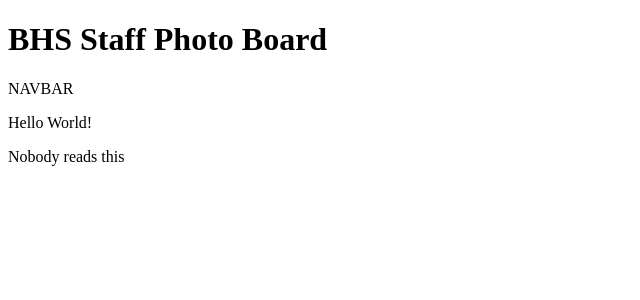
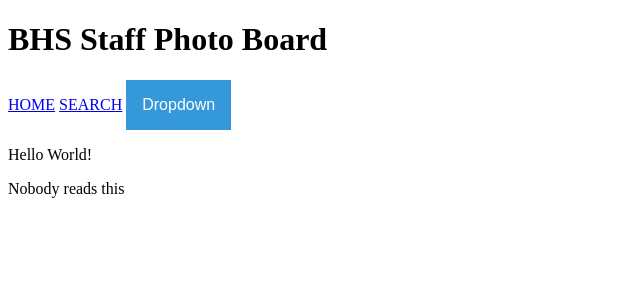
Before and after one commit to IsaacYao20036/DT_photoboard, a Flask app: page / in a window 1280 px wide. Shown: the top 300 px of the page, without its empty margins (0-640 px from the left). Run offline with Flask 3, Linux system fonts and the light colour scheme.

Commit message:
working on nav bar

```diff
--- a/app/static/css/style.css
+++ b/app/static/css/style.css
@@ -0,0 +1,44 @@
+/* Dropdown Button */
+.dropbtn {
+    background-color: #3498DB;
+    color: white;
+    padding: 16px;
+    font-size: 16px;
+    border: none;
+    cursor: pointer;
+  }
+
+  /* Dropdown button on hover & focus */
+  .dropbtn:hover, .dropbtn:focus {
+    background-color: #2980B9;
+  }
+
+  /* The container <div> - needed to position the dropdown content */
+  .dropdown {
+    position: relative;
+    display: inline-block;
+  }
+
+  /* Dropdown Content (Hidden by Default) */
+  .dropdown-content {
+    display: none;
+    position: absolute;
+    background-color: #f1f1f1;
+    min-width: 160px;
+    box-shadow: 0px 8px 16px 0px rgba(0,0,0,0.2);
+    z-index: 1;
+  }
+
+  /* Links inside the dropdown */
+  .dropdown-content a {
+    color: black;
+    padding: 12px 16px;
+    text-decoration: none;
+    display: block;
+  }
+
+  /* Change color of dropdown links on hover */
+  .dropdown-content a:hover {background-color: #ddd;}
+
+  /* Show the dropdown menu (use JS to add this class to the .dropdown-content container when the user clicks on the dropdown button) */
+  .show {display:block;}
--- /dev/null
+++ b/app/static/js/dropdown.js
@@ -0,0 +1,19 @@
+/* When the user clicks on the button,
+toggle between hiding and showing the dropdown content */
+function myFunction() {
+    document.getElementById("myDropdown").classList.toggle("show");
+  }
+
+  // Close the dropdown menu if the user clicks outside of it
+  window.onclick = function(event) {
+    if (!event.target.matches('.dropbtn')) {
+      var dropdowns = document.getElementsByClassName("dropdown-content");
+      var i;
+      for (i = 0; i < dropdowns.length; i++) {
+        var openDropdown = dropdowns[i];
+        if (openDropdown.classList.contains('show')) {
+          openDropdown.classList.remove('show');
+        }
+      }
+    }
+  }
--- a/app/templates/layout.html
+++ b/app/templates/layout.html
@@ -5,7 +5,6 @@
 
         <title>BHS Staff Photo Board</title>
         <link rel="stylesheet" href="/static/css/style.css">
-
     </head>
 
     <body>
@@ -14,7 +13,7 @@
             <h1>BHS Staff Photo Board</h1>
         </header>
 
-        <nav>NAVBAR</nav>
+        <nav>{% include "nav.html" %}</nav>
 
         <main>
             {% block content %}
--- /dev/null
+++ b/app/templates/nav.html
@@ -0,0 +1,12 @@
+<a href="/">HOME</a>
+<a href="/search">SEARCH</a>
+<div class="dropdown">
+    <button onclick="myFunction()" class="dropbtn">Dropdown</button>
+    <div id="myDropdown" class="dropdown-content">
+      <a href="#">Link 1</a>
+      <a href="#">Link 2</a>
+      <a href="#">Link 3</a>
+    </div>
+  </div>
+
+<script src="{{url_for('static', filename='/js/dropdown.js')}}"></script>
```
